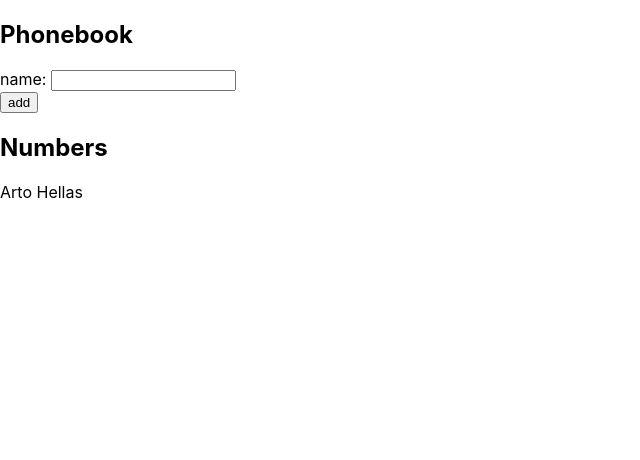
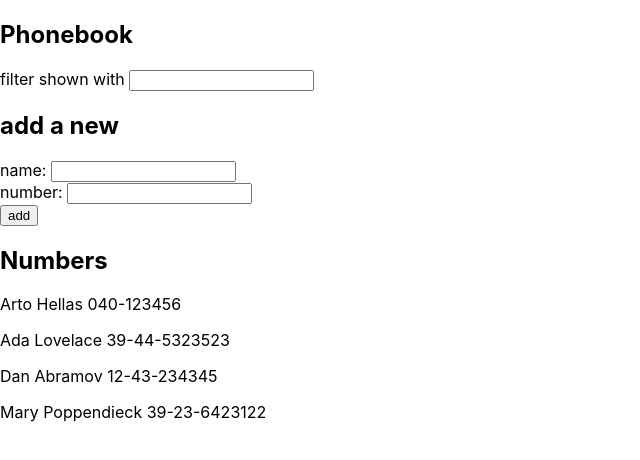
Before and after one commit to AHEriksen/Full-Stack-Open-2019, a React (Create React App) app in the folder part2/phonebook/: page / in a window 1280 px wide. Shown: the top 460 px of the page, without its empty margins (0-640 px from the left). Built offline with nearby package versions, Linux system fonts and the light colour scheme; the HTML template or start-up script is replaced by a standard one.

Commit message:
2.9 search

```diff
--- a/part2/phonebook/src/App.js
+++ b/part2/phonebook/src/App.js
@@ -1,35 +1,52 @@
 import React, { useState } from 'react';
 
 const App = () => {
-  const [ persons, setPersons] = useState([
-    { name: 'Arto Hellas' }
+  const [persons, setPersons] = useState([
+    { name: 'Arto Hellas', number: '040-123456' },
+    { name: 'Ada Lovelace', number: '39-44-5323523' },
+    { name: 'Dan Abramov', number: '12-43-234345' },
+    { name: 'Mary Poppendieck', number: '39-23-6423122' }
   ]);
   const [ newName, setNewName ] = useState('');
+  const [ newNum, setNewNum ] = useState('');
+  const [ newSearch, setNewSearch ] = useState('');
 
   const handleNameChange = (event) => setNewName(event.target.value);
+  const handleNumChange = (event) => setNewNum(event.target.value);
+  const handleNewSearch = (event) => setNewSearch(event.target.value);
 
-  const addName = (event) => {
+  const addPerson = (event) => {
     event.preventDefault();
-    const personObj = { name: newName };
+    const personObj = { name: newName, number: newNum};
     if (persons.some(p => p.name === newName))
       alert(`${newName} is already added to phonebook`);
     else
       setPersons(persons.concat(personObj));
     setNewName('');
+    setNewNum('');
   };
 
   const display = () =>
-    persons.map((persons) => <p key={persons.name}>{persons.name}</p>);
+    persons.filter((person) => person.name.toLowerCase().includes(newSearch.toLowerCase()))
+    .map((person) =>
+      <p key={person.name}>{person.name} {person.number}</p>);
 
   return (
     <div>
       <h2>Phonebook</h2>
-      <form onSubmit={addName}>
+      <div>
+        filter shown with <input value={newSearch} onChange={handleNewSearch}/>
+      </div>
+      <h2>add a new</h2>
+      <form onSubmit={addPerson}>
         <div>
           name: <input value={newName} onChange={handleNameChange}/>
-          <div>
-            <button type="submit">add</button>
-          </div>
+        </div>
+        <div>
+          number: <input value={newNum} onChange={handleNumChange}/>
+        </div>
+        <div>
+          <button type="submit">add</button>
         </div>
       </form>
       <h2>Numbers</h2>
```
